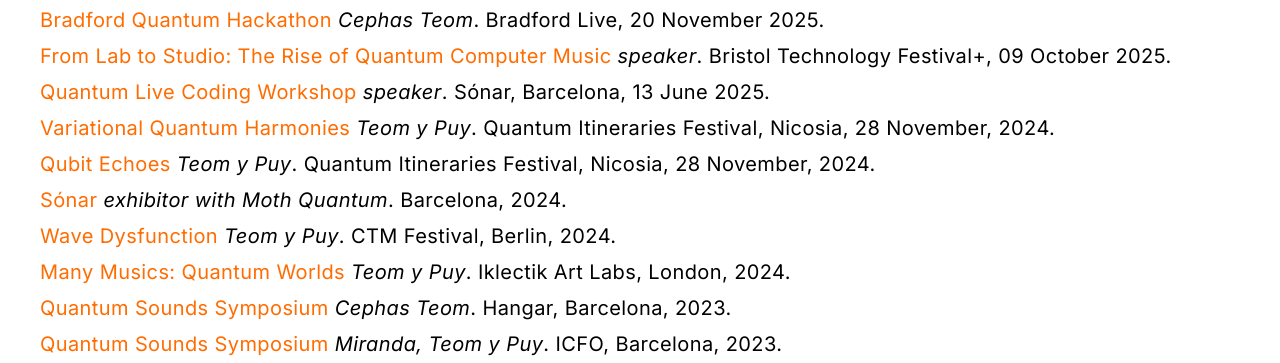
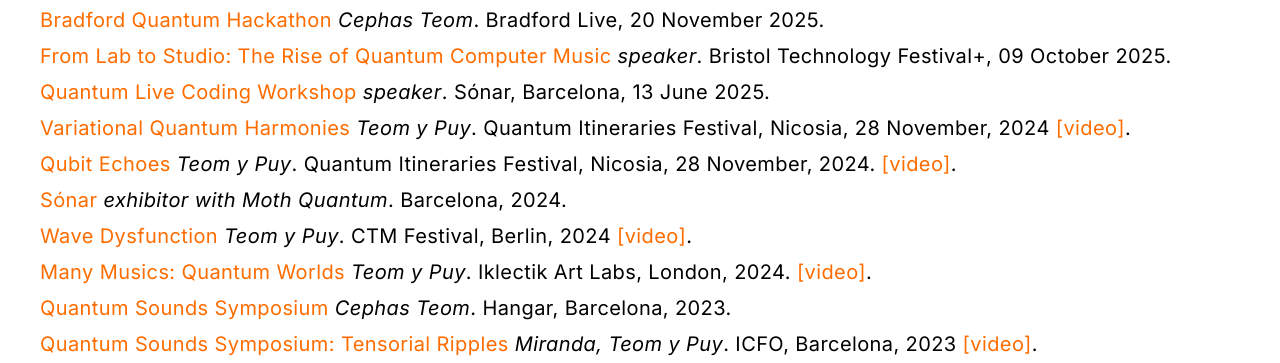
Before and after one commit to cephasteom/website2025, a website built with Vite: page index.html in a window 1280 px wide. Shown: the part 423-786 px from the top of the page. Built offline with nearby package versions, Linux system fonts and the light colour scheme.

Commit message:
completed events

```diff
--- a/index.html
+++ b/index.html
@@ -31,17 +31,36 @@
     <section id="events">
       <h2>Events</h2>
       <ul>
-        <li><a href="https://aqora.io/events/quantumbradford2025">Bradford Quantum Hackathon</a> <em>Cephas Teom</em>. Bradford Live, 20 November 2025.</li>
-        <li><a href="https://site.pheedloop.com/event/BTFPLUS/sessions/SES0RX6CQDG93WMAC/">From Lab to Studio: The Rise of Quantum Computer Music</a> <em>speaker</em>. Bristol Technology Festival+, 09 October 2025.</li>
-        <li><a href="https://sonar.es/en/activity/quantum-live-coding-workshop">Quantum Live Coding Workshop</a> <em>speaker</em>. Sónar, Barcelona, 13 June 2025.</li>
-        <li><a href="https://quantum.itineraries.itabora.space/">Variational Quantum Harmonies</a> <em>Teom y Puy</em>. Quantum Itineraries Festival, Nicosia, 28 November, 2024.</li>
-        <li><a href="https://quantum.itineraries.itabora.space/">Qubit Echoes</a> <em>Teom y Puy</em>. Quantum Itineraries Festival, Nicosia, 28 November, 2024.</li>
-        <li><a href="https://sonar.es/en/about/previous-editions/2024">Sónar</a> <em>exhibitor with Moth Quantum</em>. Barcelona, 2024.</li>
-        <li><a href="https://www.ctm-festival.de/festival-2024/programme/schedule/event/wave-dysfunction">Wave Dysfunction</a> <em>Teom y Puy</em>. CTM Festival, Berlin, 2024.</li>
-        <li><a href="https://iklectikartlab.com/many-musics-quantum-worlds/">Many Musics: Quantum Worlds</a> <em>Teom y Puy</em>. Iklectik Art Labs, London, 2024.</li>
-        <li><a href="https://www.icfo.eu/event/3284/quantum-sounds-symposium/">Quantum Sounds Symposium</a> <em>Cephas Teom</em>. Hangar, Barcelona, 2023.</li>
-        <li><a href="https://www.icfo.eu/event/3284/quantum-sounds-symposium/">Quantum Sounds Symposium</a> <em>Miranda, Teom y Puy</em>. ICFO, Barcelona, 2023.</li>
-        <li><a href="https://www.goethe.de/prj/lqs/en/eve/sou.html">Living in a Quantum State</a> <em>Miranda, Teom y Puy</em>. Goethe Institut, London, 2022.</li>
+        <li><a target="_blank" href="https://aqora.io/events/quantumbradford2025">Bradford Quantum Hackathon</a> <em>Cephas Teom</em>. Bradford Live, 20 November 2025.</li>
+        <li><a target="_blank" href="https://site.pheedloop.com/event/BTFPLUS/sessions/SES0RX6CQDG93WMAC/">From Lab to Studio: The Rise of Quantum Computer Music</a> <em>speaker</em>. Bristol Technology Festival+, 09 October 2025.</li>
+        <li><a target="_blank" href="https://sonar.es/en/activity/quantum-live-coding-workshop">Quantum Live Coding Workshop</a> <em>speaker</em>. Sónar, Barcelona, 13 June 2025.</li>
+        <li><a target="_blank" href="https://quantum.itineraries.itabora.space/">Variational Quantum Harmonies</a> <em>Teom y Puy</em>.
+          Quantum Itineraries Festival, Nicosia, 28 November, 2024
+          <a target="_blank" href="https://www.youtube.com/live/fJEVec6S3Ec?t=3197s">[video]</a>.
+        </li>
+        <li><a target="_blank" href="https://quantum.itineraries.itabora.space/">Qubit Echoes</a> <em>Teom y Puy</em>.
+          Quantum Itineraries Festival, Nicosia, 28 November, 2024.
+          <a target="_blank" href="https://www.youtube.com/live/SsDJiiU2wUU?t=3184s">[video]</a>.
+        </li>
+        <li><a target="_blank" href="https://sonar.es/en/about/previous-editions/2024">Sónar</a> <em>exhibitor with Moth Quantum</em>. Barcelona, 2024.</li>
+        <li><a target="_blank" href="https://www.ctm-festival.de/festival-2024/programme/schedule/event/wave-dysfunction">Wave Dysfunction</a> <em>Teom y Puy</em>.
+          CTM Festival, Berlin, 2024
+          <a target="_blank" href="https://www.youtube.com/watch?v=3FZZJFP96CQ&t=1584s">[video]</a>.
+        </li>
+        <li><a target="_blank" href="https://iklectikartlab.com/many-musics-quantum-worlds/">Many Musics: Quantum Worlds</a> <em>Teom y Puy</em>.
+          Iklectik Art Labs, London, 2024.
+          <a target="_blank" href="https://www.youtube.com/watch?v=Mg_Mo3zvn10">[video]</a>.
+        </li>
+        <li><a target="_blank" href="https://www.icfo.eu/event/3284/quantum-sounds-symposium/">Quantum Sounds Symposium</a> <em>Cephas Teom</em>. Hangar, Barcelona, 2023.</li>
+        <li><a target="_blank" href="https://www.icfo.eu/event/3284/quantum-sounds-symposium/">Quantum Sounds Symposium: Tensorial Ripples</a> <em>Miranda, Teom y Puy</em>.
+          ICFO, Barcelona, 2023
+          <a target="_blank" href="https://www.youtube.com/watch?v=PMUNIBs7T04&t=1665s">[video]</a>.
+        </li>
+        <li><a target="_blank" href="https://www.goethe.de/prj/lqs/en/eve/sou.html">Living in a Quantum State: Sounding Qubits</a>
+          <em>Miranda, Teom y Puy</em>.
+          Goethe Institut, London, 2022
+          <a target="_blank" href="https://www.youtube.com/watch?v=wL0RlYIl-QM">[video]</a>.
+        </li>
       </ul>
     </section>
 
```
